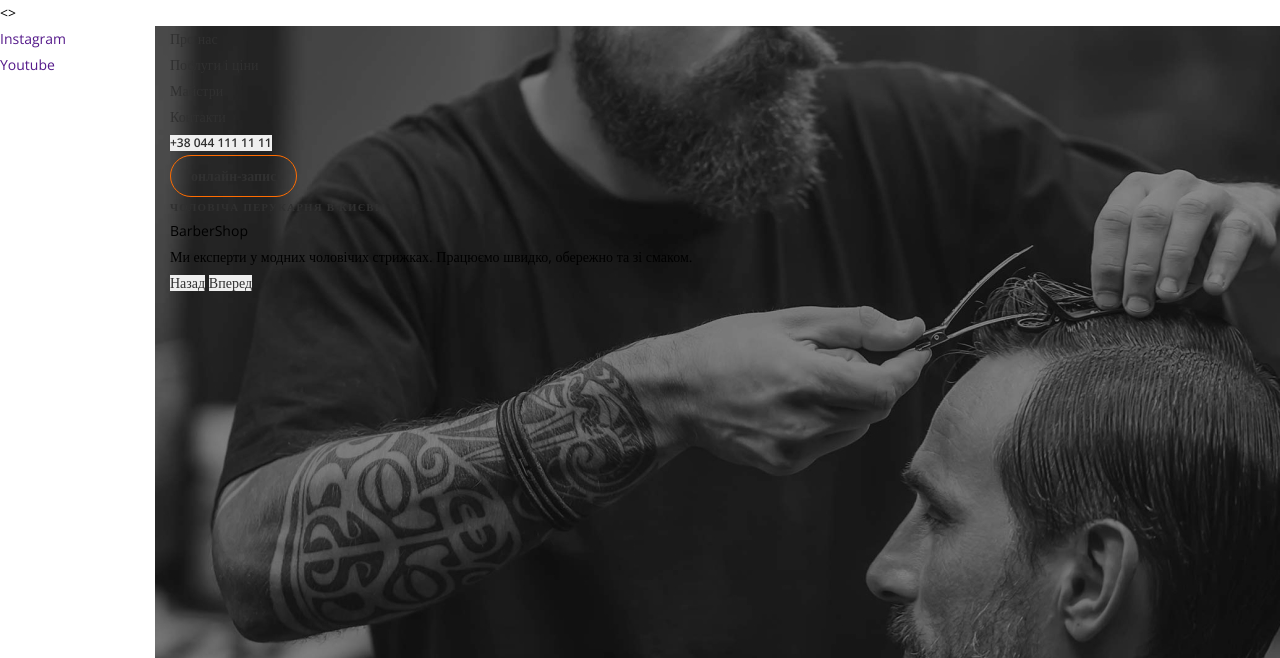
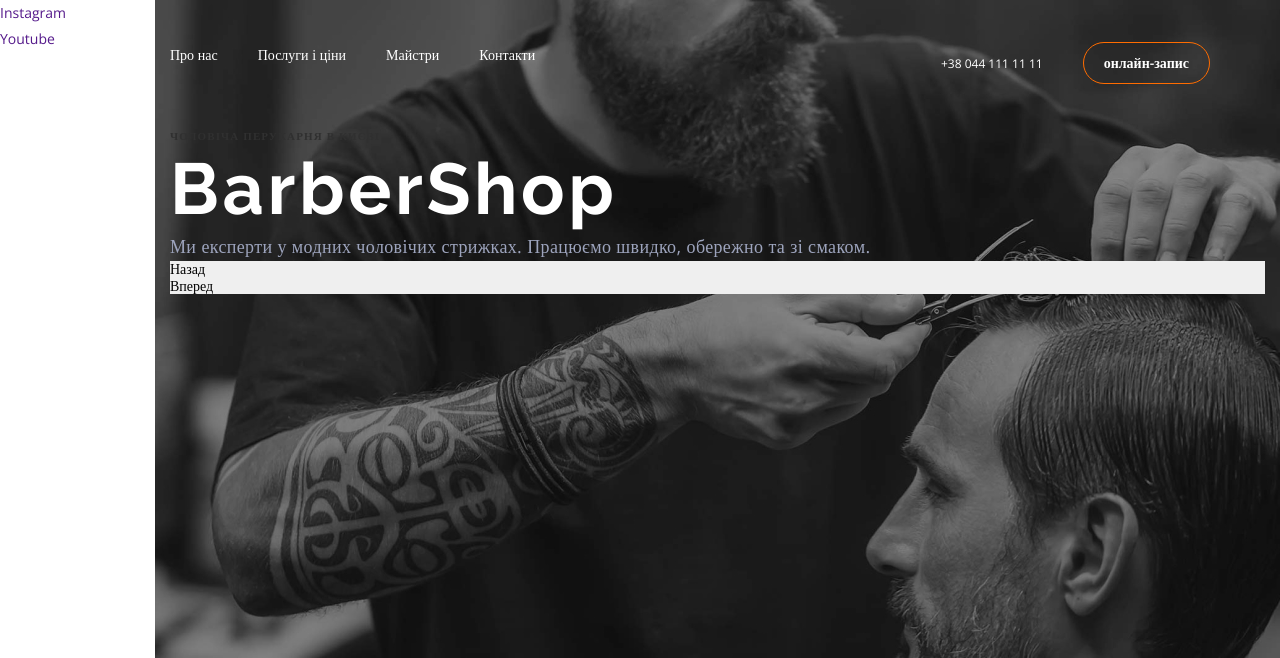
Before and after one commit to klimisnotavailable/barber-shop, a plain HTML site: page index.html in a window 1280 px wide. Shown: the top 658 px of the page. Drawn offline with nearby package versions, Linux system fonts and the light colour scheme.

Commit message:
draft version

```diff
--- a/index.html
+++ b/index.html
@@ -24,10 +24,10 @@
 
 </head>
 
-<>
-    <div class="first-page">
+
+<div class="first-page">
      <div class="head-section section">
-        <header>
+        <header class="header">
             <nav class="nav">
 
                 <ul class="nav-list">
@@ -40,7 +40,7 @@
             <address class="address">
                 <ul class="address-list">
                     <li class="address-item"><button href="" class="address-link">+38 044 111 11 11</button></li>
-                    <li class="address-item"><button href="" class="button">онлайн-запис</button></li>
+                    <li class="address-item"><button href="" class="button-white">онлайн-запис</button></li>
                 </ul>
             </address>
         </header>
@@ -52,6 +52,7 @@
             <button class="flip-button">Назад</button>
             <button class="flip-button">Вперед</button>
         </section>
+
         </div>
     <aside>
         <a class="logo" href=""></a>
@@ -66,7 +67,7 @@
 <section class="section">
     <div class="image-container">
         <img src="../barber-shop/images/shaving_process_section_2_about_us.jpg" width="270px" height="445px" alt="" class="image-process">
-        <img src="../barber-shop/images/soaping_process_section_2_about_us.jpg" width="270px" height="445px" alt="" class="image-process">
+        <img src="./barber-shop/images/soaping_process_section_2_about_us.jpg" width="270px" height="445px" alt="" class="image-process">
     </div>
     <h2 class="section-subtitle">Кращий Барбершоп
         твого міста</h2>
@@ -99,10 +100,10 @@
         <li class="service-item">Камуфлювання сивини
             від 200 грн.</li>
     </ul>
-    <button class="button">онлайн-запис</button>
+    <button class="button-white">онлайн-запис</button>
 </section>
 
-<section>
+<section class="section">
     <p class="upper-description">Стара традиційна школа</p>
     <h2 class="section-subtitle">Чому приходять саме до нас?</h2>
 
@@ -169,7 +170,7 @@
 </ul>
 </section>
 
-<section>
+<section class="section">
     <p class="upper-description">Латинською мовою "барба" означає "борода"</p>
     <ul class="work-list">
         <li class="work-item"><img src="" alt=""></li>
--- a/styles/styles.css
+++ b/styles/styles.css
@@ -92,8 +92,7 @@ h6 {
 body {
   font-family: 'Open Sans';
   font-style: normal;
-  font-weight: 400;
-  font-size: 1rem;
+
   line-height: 1.85;
   background-color: var(--primary-backround-color);
 }
@@ -134,14 +133,28 @@ aside {
 .head-section {
   background: url(../images/header_background_hero_section.jpg);
   width: 1125px;
-  height: 680px;
+}
+
+.header{
+	display: flex;
+	justify-content: space-between;
 }
 
 /* navigation */
 
+.nav-item{
+	padding: 42px 0px 42px 0px;
+}
+
+.nav-list{
+	display: flex;
+	align-items: center;
+	gap: 40px;
+}
 
 .nav-link {
-  color: var(--primary-text-color);
+  color: var(--inverted-text-color);
+  display: inline-block;
 }
 
 .nav-link:hover {
@@ -150,17 +163,26 @@ aside {
 
 /* address list */
 
+.address-list{
+	display: flex;
+	align-items: center;
+	gap: 40px;
+	margin-right: 55px;
+}
+
+.address-item{
+	display: inline-block;
+	padding: 42px 0px 42px 0px;
+}
 
 .address-link {
-  text-transform: uppercase;
-  color: var(--inverted-text-color);
-  margin-right: 40px;
-  font-weight: 600;
+	color: var(--inverted-text-color);
 	font-size: 12px;
 	line-height: 16px;
+	background: none;
 }
 
-.button {
+.button-white {
 	color: var(--inverted-text-color);
 	padding: 12px 20px 12px 20px;
 	border: 1px solid var(--brand-color);
@@ -168,8 +190,32 @@ aside {
 	font-weight: 600;
 	background-color: transparent;
  }
+/* hero section */
 
-/* hero section */
+.hero {
+	display: flex;
+	flex-direction: column;
+
+}
+
+.hero-title {
+	font-family: 'Raleway';
+	font-size: 72px;
+	line-height: 85px;
+	letter-spacing: 0.05em;
+	color: var(--inverted-text-color);
+}
+
+.hero-description {
+	font-size: 18px;
+	line-height: 30px;
+	letter-spacing: 0.02em;
+	color: var(--secondary-text-color);
+}
+
+.flip-button {
+	display: flex;
+}
 
 
 /* second section */
@@ -186,9 +232,6 @@ aside {
 	color: var(--primary-text-light);
 }
 
-.section button{
-	color: var(--primary-text-color);
-}
 .image-list {
 }
 .image-item {
@@ -199,6 +242,14 @@ aside {
 	height: 445px;
 }
 
+.button{
+	color: var(--primary-text-color);
+	padding: 12px 20px 12px 20px;
+	border: 1px solid var(--brand-color);
+	border-radius: 25px;
+	font-weight: 600;
+	background-color: transparent;
+}
 /* Service and prices	*/
 
 .service-item{
@@ -210,7 +261,6 @@ aside {
 
 /* Third section*/
 .recomendations{
-
 	font-size: 18px;
 	line-height: 1.67;
 	letter-spacing: 0.02em;
```
Also changed, not shown: images/shaving_process_section_2_about_us.jpg, 2 other files.
